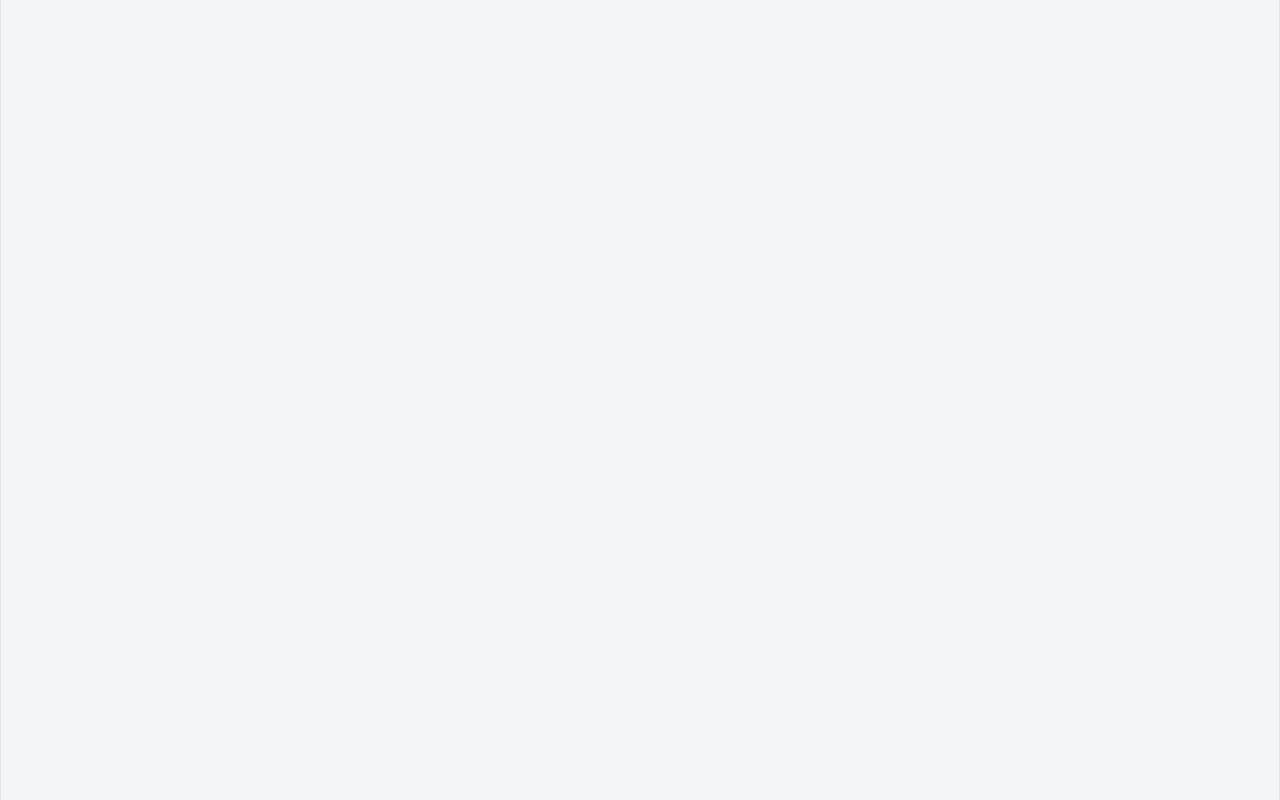
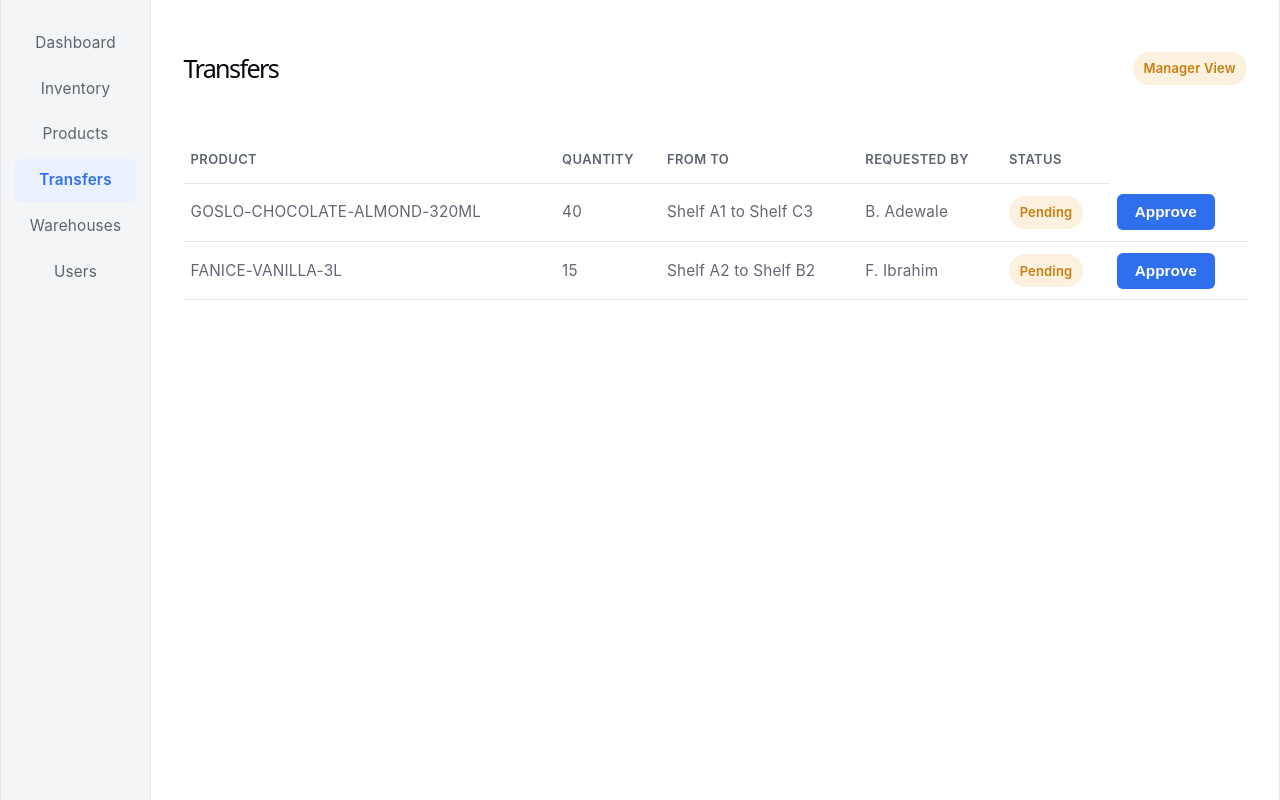
Before and after one commit to Paulcode2/Ts-Academy-Project---FE, a React (Vite) app: page /transfers in a window 1280 px wide. Before the commit this address had no page. Built offline with nearby package versions, Linux system fonts and the light colour scheme.

Commit message:
Transfer

```diff
--- a/src/App.tsx
+++ b/src/App.tsx
@@ -1,20 +1,22 @@
-import {  Route, Routes } from 'react-router'
+import { Navigate, Route, Routes } from 'react-router'
 import './App.css'
 import Login from './pages/login/login'
 import Dashboard from './pages/dashboard/dashboard'
 import Warehouse from './pages/Warehouses/warehouse'
+import Transfers from './pages/transfers/transfers'
+import Users from './pages/users/users'
 import ProtectedRoute from './pages/ProtectedRoute'
 
 function App() {
-
-
   return (
-      <Routes>
-        <Route path='/login' element={<Login/>}/>
-        <Route path='/warehouses' element={<ProtectedRoute><Warehouse/></ProtectedRoute>}/>
-        <Route path='/dashboard' element={<ProtectedRoute><Dashboard/></ProtectedRoute>}/>
-      </Routes>
-
+    <Routes>
+      <Route path="/" element={<Navigate to="/login" replace />} />
+      <Route path='/login' element={<Login />} />
+      <Route path='/warehouses' element={<ProtectedRoute><Warehouse /></ProtectedRoute>} />
+      <Route path='/dashboard' element={<ProtectedRoute><Dashboard /></ProtectedRoute>} />
+      <Route path='/transfers' element={<ProtectedRoute><Transfers /></ProtectedRoute>} />
+      <Route path='/users' element={<ProtectedRoute><Users /></ProtectedRoute>} />
+    </Routes>
   )
 }
 
--- a/src/pages/Warehouses/warehouse.tsx
+++ b/src/pages/Warehouses/warehouse.tsx
@@ -9,6 +9,27 @@ export default function Warehouse() {
     ]);
 const [showForm, setShowForm] = useState(false)
 
+const [code, setCode] = useState('')
+const [name, setName] = useState('')
+const [locations, setLocations] = useState('')
+const [status, setStatus] = useState('Active')
+
+const handleSaveWarehouse = () => {
+    const newWarehouse = {
+        code: code,
+        name: name,
+        locations: Number(locations),
+        status: status
+    }
+
+    setWarehouses([...warehouses, newWarehouse])
+
+    setCode('')
+    setName('')
+    setLocations('')
+    setStatus('Active')
+    setShowForm(false)
+}
     return(
         <div className="dashboard-wrapper">
             {/* |Sidebar - same as dashboard,just "warehouses" is active| */}
@@ -26,7 +47,7 @@ const [showForm, setShowForm] = useState(false)
             <main className="main-content">
                 <div className="topbar">
                     <h1> Warehouses</h1>
-                    <button className="add-warehouse-btn"    onClick={() => setShowForm(true)}>+ Add warehouse</button>
+                    <button className="add-warehouse-btn"    onClick={() => setShowForm(true)}>+ Add Warehouse</button>
                 </div>
                 {showForm && (
     <div className="warehouse-form">
@@ -35,27 +56,46 @@ const [showForm, setShowForm] = useState(false)
         <input
             type="text"
             placeholder="Warehouse code"
+            name="code"
+            value={code}
+            onChange={(e) => setCode(e.target.value)}
+            required
         />
 
         <input
             type="text"
             placeholder="Warehouse name"
+            name="name"
+            value={name}
+            onChange={(e) => setName(e.target.value)}
+            required
         />
 
         <input
             type="number"
             placeholder="Number of locations"
+            name="locations"
+            value={locations}
+            onChange={(e) => setLocations(e.target.value)}
+            min="0"
+            required
         />
 
-        <select>
+        <select
+            name="status"
+            value={status}
+            onChange={(e) => setStatus(e.target.value)}
+        >
             <option value="Active">Active</option>
             <option value="Maintenance">Maintenance</option>
             <option value="Inactive">Inactive</option>
         </select>
 
-        <button>Save Warehouse</button>
+        <button type="submit" onClick={handleSaveWarehouse}>
+            Save Warehouse
+        </button>
 
-        <button onClick={() => setShowForm(false)}>
+        <button type="button" onClick={() => setShowForm(false)}>
             Cancel
         </button>
     </div>
@@ -70,28 +110,27 @@ const [showForm, setShowForm] = useState(false)
                         </tr>
                     </thead>
                     <tbody>
-                        {warehouses.map((warehouses) => (
-                            <tr key={warehouses.code}>
-                                <td>{warehouses.code}</td>
-                                <td>{warehouses.name}</td>
-                                <td>{warehouses.locations}</td>
-                                <td><span className={
-                                    warehouses.status === 'Active' ? 'pill pill-ok' :
-                                    warehouses.status === 'Maintenance' ? 'pill pill-warn' : 'pill pill-danger'
-                                }>
-                                    {warehouses.status}
-                                </span></td>
+                        {warehouses.map((warehouse) => (
+                            <tr key={warehouse.code}>
+                                <td>{warehouse.code}</td>
+                                <td>{warehouse.name}</td>
+                                <td>{warehouse.locations}</td>
+                                <td>
+                                    <span
+                                        className={
+                                            warehouse.status === 'Active'
+                                                ? 'pill pill-ok'
+                                                : warehouse.status === 'Maintenance'
+                                                    ? 'pill pill-warn'
+                                                    : 'pill pill-danger'
+                                        }
+                                    >
+                                        {warehouse.status}
+                                    </span>
+                                </td>
                             </tr>
                         ))}
 
-                        <td>
-                            <span className= {
-                                warehouses.status === 'Active' ? 'pill pill-ok' :
-                                warehouses.status === 'Maintenance' ? 'pill pill-warn' : 'pill pill-danger'
-                            }>
-                                {warehouses.status}
-                            </span>
-                        </td>
                     </tbody>
                 </table>
             </main>
--- a/src/pages/dashboard/dashboard.tsx
+++ b/src/pages/dashboard/dashboard.tsx
@@ -53,14 +53,14 @@ export default function Dashboard() {
    <tbody>
     <tr>
       <td>Stock-in</td>
-      <td>Coca-Cola 50cl</td>
+      <td>GOSLO-CHOCOLATE-ALMOND-320ML</td>
       <td>+120</td>
       <td><span className="pill pill-ok">Done</span></td>
     </tr>
     <tr>
       <td>Transfer</td>
-      <td>Bag of Rice 50kg</td>
-      <td>40</td>
+      <td>FANICE-VANILLA-3L</td>
+      <td>15</td>
       <td><span className="pill pill-warn">Pending</span></td>
     </tr>
   </tbody>
--- /dev/null
+++ b/src/pages/transfers/transfers.css
@@ -0,0 +1,12 @@
+@import url('../dashboard/dashboard.css');
+
+.btn-primary {
+    background-color: #2f6fed;
+    color: #fff;
+    border: none;
+    padding: 0.5rem 1rem;
+    border-radius: 6px;
+    font-size: 0.85rem;
+    font-weight: 600;
+    cursor: pointer;
+}
--- /dev/null
+++ b/src/pages/transfers/transfers.tsx
@@ -0,0 +1,68 @@
+import { Link } from 'react-router'
+import { useState } from 'react'
+import './transfers.css'
+export default function Transfers() {
+
+    const [transfers, setTransfers] = useState([
+         { product: 'GOSLO-CHOCOLATE-ALMOND-320ML', qty: 40, from: 'Shelf A1', to: 'Shelf C3', requestedBy: 'B. Adewale', status: 'pending' },
+    { product: 'FANICE-VANILLA-3L', qty: 15, from: 'Shelf A2', to: 'Shelf B2', requestedBy: 'F. Ibrahim', status: 'pending' },
+  ])
+  const handleApprove = (index: number) => {
+    const updatedTransfers = [...transfers]
+    updatedTransfers[index].status = 'approved'
+    setTransfers(updatedTransfers)
+  }
+  return(
+    <div className="dashboard-wrapper">
+        <aside className="sidebar">
+            <nav>
+                <Link to="/dashboard"> Dashboard</Link>
+                <Link to="/inventory"> Inventory</Link>
+                <Link to="/products"> Products</Link>
+                <Link to="/transfers" className="active"> Transfers</Link>
+                <Link to="/warehouses"> Warehouses</Link>
+                <Link to="/users"> Users</Link>
+            </nav>
+        </aside>
+        <main className="main-content">
+            <div className="topbar">
+                <h1> Transfers</h1>
+                <span className="pill pill-warn"> Manager View</span>
+            </div>
+            <table className="activity-table">
+                <thead>
+                    <tr>
+                        <th>Product</th>
+                        <th>Quantity</th>
+                        <th>From to</th>
+                        <th>Requested By</th>
+                        <th>Status</th>
+
+                    </tr>
+                </thead>
+                <tbody>
+                    {transfers.map((transfer, index) => (
+                        <tr key={index}>
+                            <td>{transfer.product}</td>
+                            <td>{transfer.qty}</td>
+                            <td>{transfer.from} to {transfer.to}</td>
+                            <td>{transfer.requestedBy}</td>
+                            <td>
+                            <span className={`pill ${transfer.status === 'approved' ? 'pill-ok' : 'pill-warn'}`}>
+                                {transfer.status === 'approved' ? 'Approved' : 'Pending'}
+                            </span>
+                            </td>
+                            <td>
+                                {transfer.status === 'pending' && (
+                                    <button className="btn-primary" onClick={() => handleApprove(index)}>Approve</button>
+                                )}
+                            </td>
+                        </tr>
+
+                    ))}
+                </tbody>
+            </table>
+        </main>
+    </div>
+  )
+}
--- /dev/null
+++ b/src/pages/users/users.css
@@ -0,0 +1,87 @@
+@import url('../dashboard/dashboard.css');
+
+.invite-user-btn {
+    background-color: #2f6fed;
+    color: #fff;
+    border: none;
+    padding: 0.5rem 1rem;
+    border-radius: 6px;
+    font-size: 0.85rem;
+    font-weight: 600;
+    cursor: pointer;
+}
+.invite-user-btn:hover {
+   opacity: 0.9;
+}
+.pill-danger {
+    background-color: #fbe9ea;
+    color: #d1373f;
+
+}
+.invite-user-btn {
+    background-color: #2f6fed;
+    color: #fff;
+    border: none;
+    padding: 0.5rem 1rem;
+    border-radius: 6px;
+    font-size: 0.85rem;
+    font-weight: 600;
+    cursor: pointer;
+}
+.invite-user-btn:hover {
+  background-color: #255dcc;
+
+}
+/*--------- INVITE USER FORM ---------*/
+.invite-user-form {
+
+    background-color: #ffffff;
+    border: 1px solid #e3e6ea;
+    border-radius: 8px;
+    padding: 20px;
+    margin-top: 20px;
+    margin-bottom: 20px;
+    width: 500px;
+    box-sizing: border-box;
+}
+
+.invite-user-form h2 {
+    margin: 0 0 20px 0;
+    font-size: 1.1rem;
+}
+
+.invite-user-form input,
+.invite-user-form select {
+    width: 100%;
+    padding: 10px;
+    margin-bottom: 12px;
+    border: 1px solid #d5d9df;
+    border-radius: 6px;
+    box-sizing: border-box;
+    font-size: 14px;
+    background-color: #ffffff;
+}
+.invite-user-form input:focus,
+.invite-user-form select:focus {
+    outline: none;
+    border-color: #2f6fed;
+
+}
+
+.invite-user-form button {
+    padding: 10px 16px;
+    border: none;
+    border-radius: 6px;
+    cursor: pointer;
+    font-weight: 600;
+    font-size: 14px;
+}
+
+.invite-user-form button[type="submit"] {
+    background-color: #2f6fed;
+    color: #fff;
+}
+.invite-user-form button[type="button"] {
+    background-color: #e3e6ea;
+    color: #333;
+}
--- /dev/null
+++ b/src/pages/users/users.tsx
@@ -0,0 +1,81 @@
+import {Link} from 'react-router'
+import './users.css'
+import { useState } from 'react'
+
+export default function Users() {
+    const [showForm, setShowForm] = useState(false)
+
+
+    return (
+        <div className="dashboard-wrapper">
+
+            <aside className="sidebar">
+                <div className="brand"></div>
+                <nav>
+                    <Link to="/dashboard"> Dashboard</Link>
+                    <Link to="/inventory"> Inventory</Link>
+                    <Link to="/products"> Products</Link>
+                    <Link to="/transfers"> Transfers</Link>
+                    <Link to="/warehouses"> Warehouses</Link>
+                    <Link to="/users" className="active"> Users</Link>
+                </nav>
+                </aside>
+            <main className="main-content">
+                <div className="topbar">
+                    <h1> Staff Accounts </h1>
+                    <button className="invite-user-btn"
+                     onClick={() => setShowForm(!showForm)}
+                    >+ Invite User</button>
+                </div>
+                    {showForm &&
+                    <div className="invite-user-form">
+                        <h2> Invite User</h2>
+                        <form>
+                            <input type="text" placeholder="Name" />
+                            <input type="email" placeholder="Email" />
+                            <input type="tel" placeholder="Phone Number" />
+                            <select>
+                                <option>Warehouse Staff</option>
+                                <option>Warehouse Manager</option>
+                                <option>Administrator</option>
+                            </select>
+                            <button type="submit">Send Invite</button>
+                            <button type="button" onClick={() => setShowForm(false)}>Cancel</button>
+                        </form>
+                    </div>}
+
+
+                <table className="activity-table">
+                    <thead>
+                        <tr>
+                            <th>Name</th>
+                            <th>Role</th>
+                            <th>Warehouse</th>
+                            <th> Status</th>
+                        </tr>
+                    </thead>
+                    <tbody>
+                        <tr>
+                            <td>John Doe</td>
+                            <td> Warehouse Staff</td>
+                            <td> Lagos Main Store</td>
+                            <td><span className="pill pill-ok">Active</span></td>
+                        </tr>
+                        <tr>
+                            <td>Jane Smith</td>
+                            <td> Warehouse Manager</td>
+                            <td> Abuja Depot</td>
+                            <td><span className="pill pill-ok">Active</span></td>
+                        </tr>
+                        <tr>
+                            <td>Michael Johnson</td>
+                            <td> Warehouse Staff</td>
+                            <td> Port Harcourt Depot</td>
+                            <td><span className="pill pill-danger">Deactivated</span></td>
+                        </tr>
+                    </tbody>
+                </table>
+            </main>
+        </div>
+    )
+}
```
